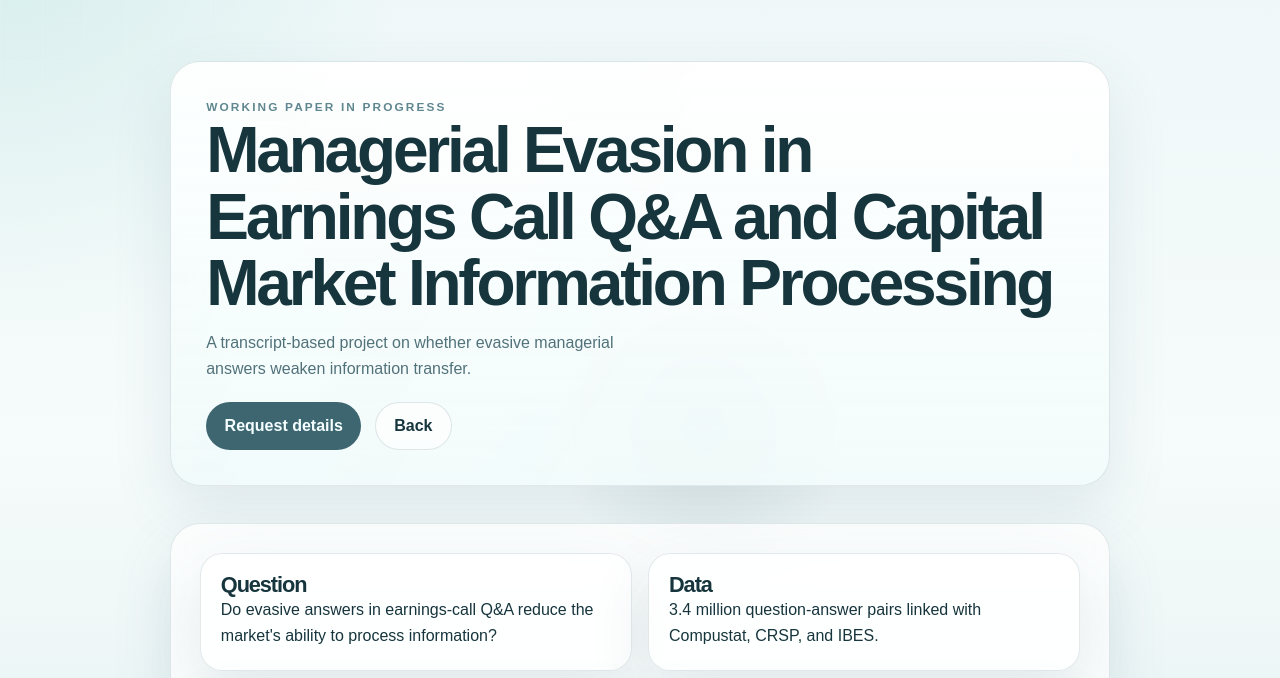
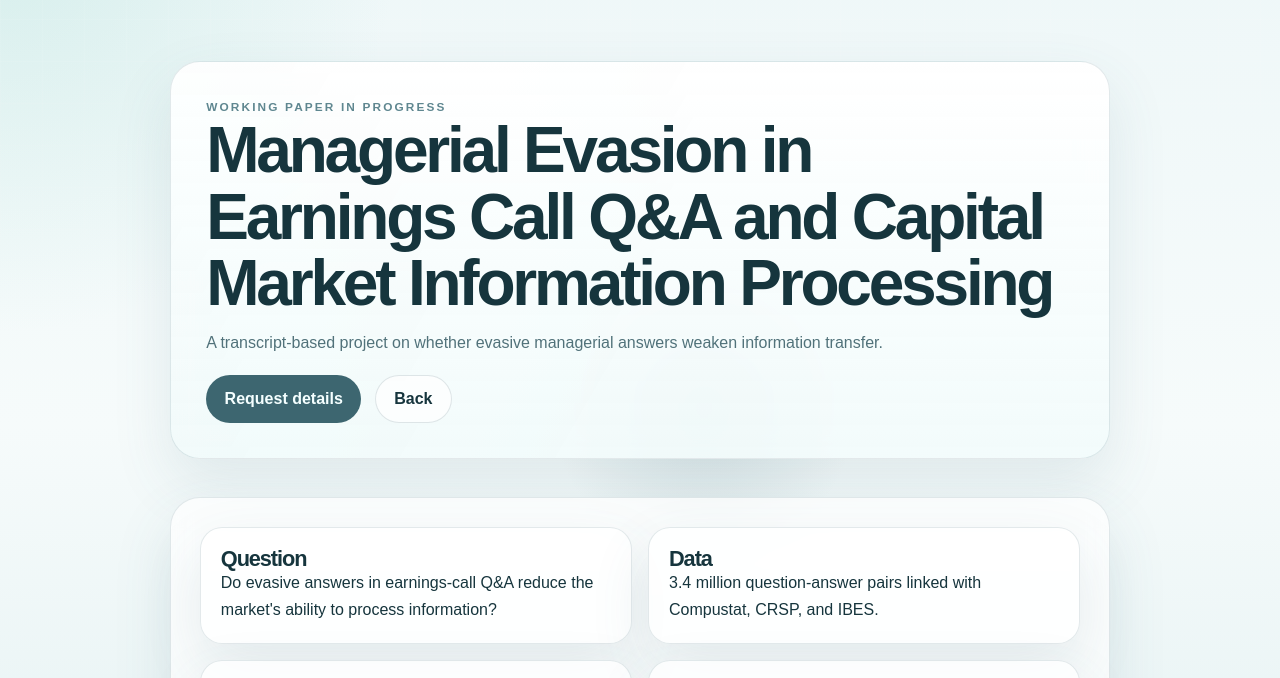
Before and after one commit to pascuci/pascuci.github.io, a plain HTML site: page papers/managerial-evasion.html in a window 1280 px wide. Shown: the part 65-743 px from the top of the page. Drawn offline with Linux system fonts and the light colour scheme.

```diff
--- a/styles.css
+++ b/styles.css
@@ -534,6 +534,14 @@
   backdrop-filter: blur(14px);
 }
 
+.paper-page .hero-summary {
+  width: 100%;
+  max-width: none;
+  margin-top: 0.8rem;
+  font-size: 1rem;
+  color: var(--muted);
+}
+
 .paper-page h1 {
   font-size: clamp(2.4rem, 5vw, 4.5rem);
 }
```
